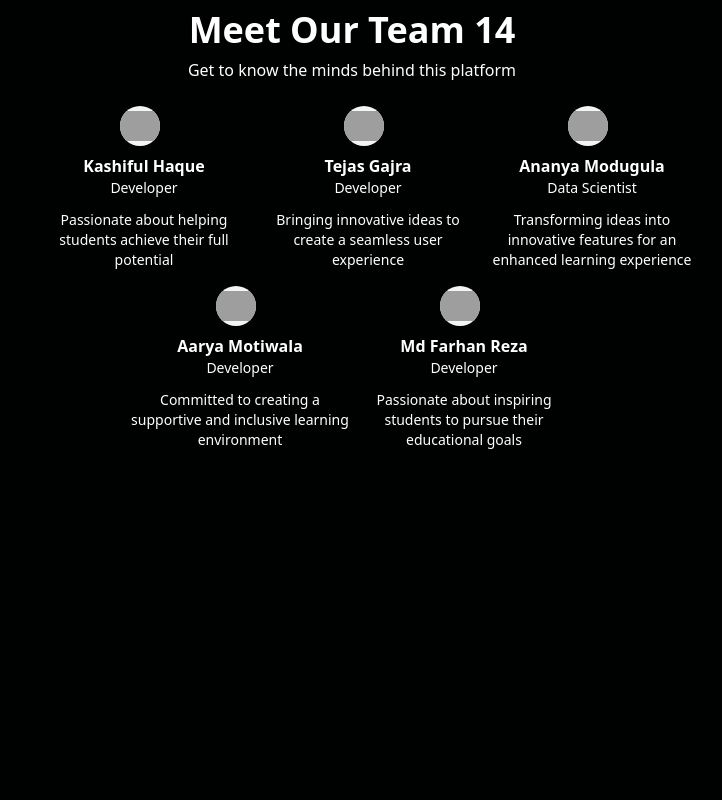
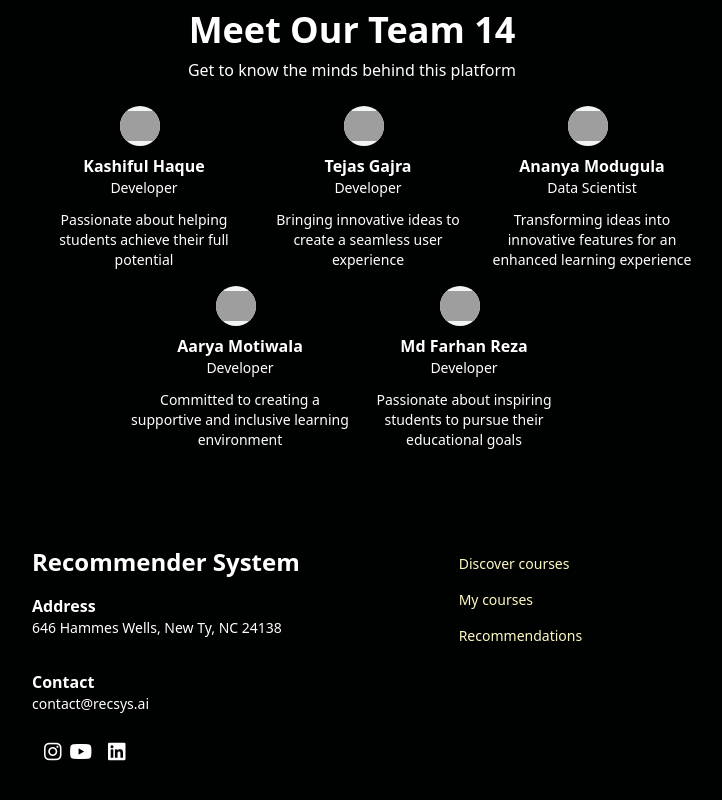
Before and after one commit to se-sept-14/satoru, a Vue app in the folder client/: page / in a window 1280 px wide. Shown: the part 3108-3908 px from the top of the page, without its empty margins (288-1010 px from the left). Before the commit the page ends 3670 px from the top, so only its background shows below. Built offline with nearby package versions, Linux system fonts and the light colour scheme; grey boxes are pictures that could not be loaded.

Commit message:
Small prototype of the landing page

```diff
--- a/client/src/pages/HomePage.vue
+++ b/client/src/pages/HomePage.vue
@@ -285,7 +285,36 @@
       </div>
     </div>
 
-    <div class="flex flex-row mt-16 mb-12"></div>
+    <div class="flex flex-row mt-24 mb-12">
+      <div class="basis-8/12 flex flex-col">
+        <h1 class="text-2xl font-semibold">Recommender System</h1>
+        <p class="text-md font-semibold mt-4">Address</p>
+        <p class="text-sm font-light">646 Hammes Wells, New Ty, NC 24138</p>
+        <p class="text-md font-semibold mt-8">Contact</p>
+        <p class="text-sm font-light">contact@recsys.ai</p>
+        <div class="flex flex-row mt-6">
+          <i
+            class="mx-1 cursor-pointer text-xl fa-brands fa-square-x-twitter"
+          ></i>
+          <i class="mx-1 cursor-pointer text-xl fa-brands fa-instagram"></i>
+          <i class="mx-1 cursor-pointer text-xl fa-brands fa-youtube"></i>
+          <i class="mx-1 cursor-pointer text-xl fa-brands fa-threads"></i>
+          <i class="mx-1 cursor-pointer text-xl fa-brands fa-linkedin"></i>
+        </div>
+      </div>
+
+      <div class="basis-4/12 flex flex-col">
+        <router-link to="/" class="my-2 cursor-pointer text-sm text-yellow-100"
+          >Discover courses</router-link
+        >
+        <router-link to="/" class="my-2 cursor-pointer text-sm text-yellow-100"
+          >My courses</router-link
+        >
+        <router-link to="/" class="my-2 cursor-pointer text-sm text-yellow-100"
+          >Recommendations</router-link
+        >
+      </div>
+    </div>
   </div>
 </template>
 
@@ -294,4 +323,3 @@
   background: linear-gradient(to right, #ff00a9, #ff7e5f);
 }
 </style>
-Transforming ideas into innovative features for an enhanced learning experience
```
